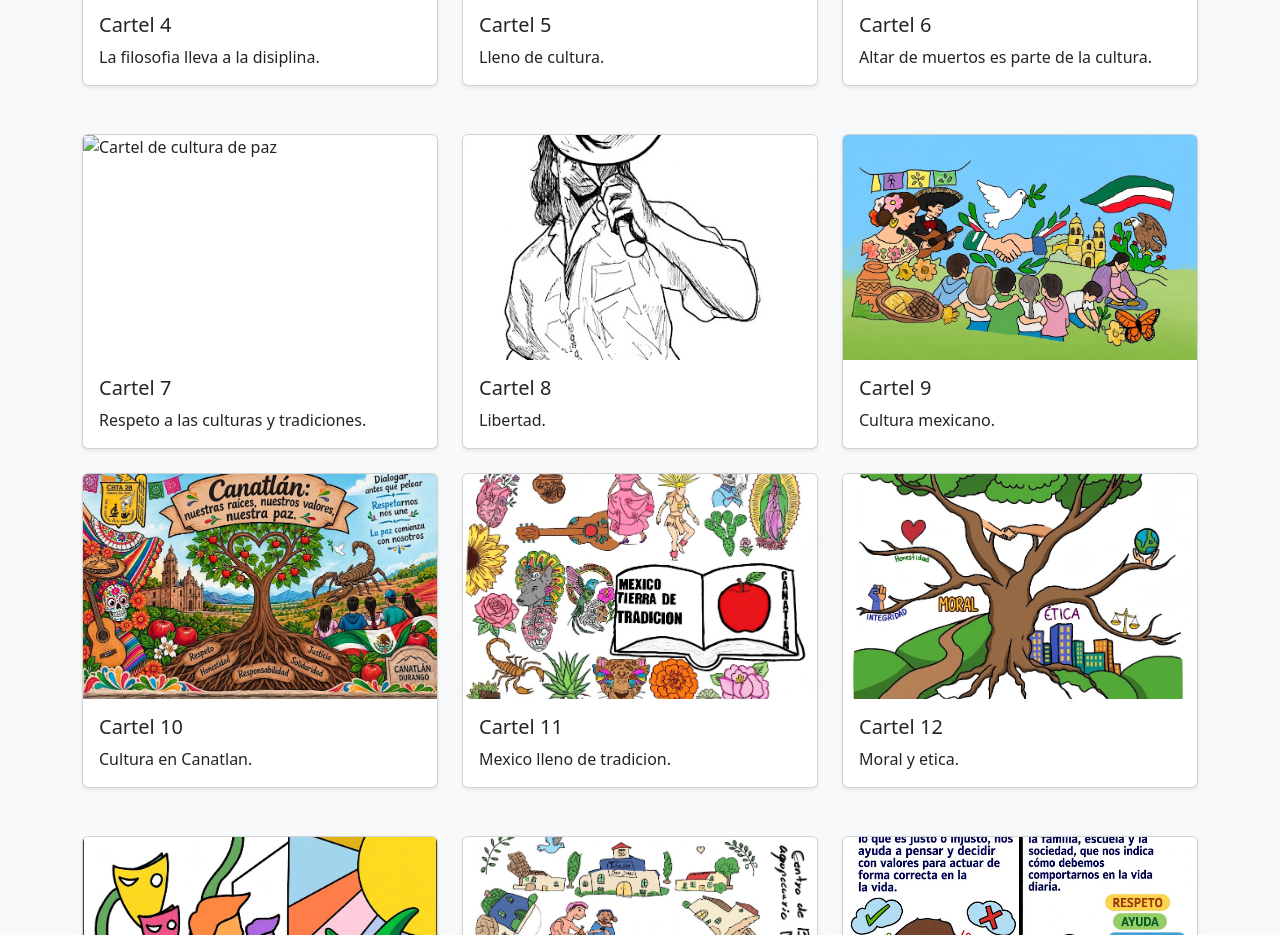
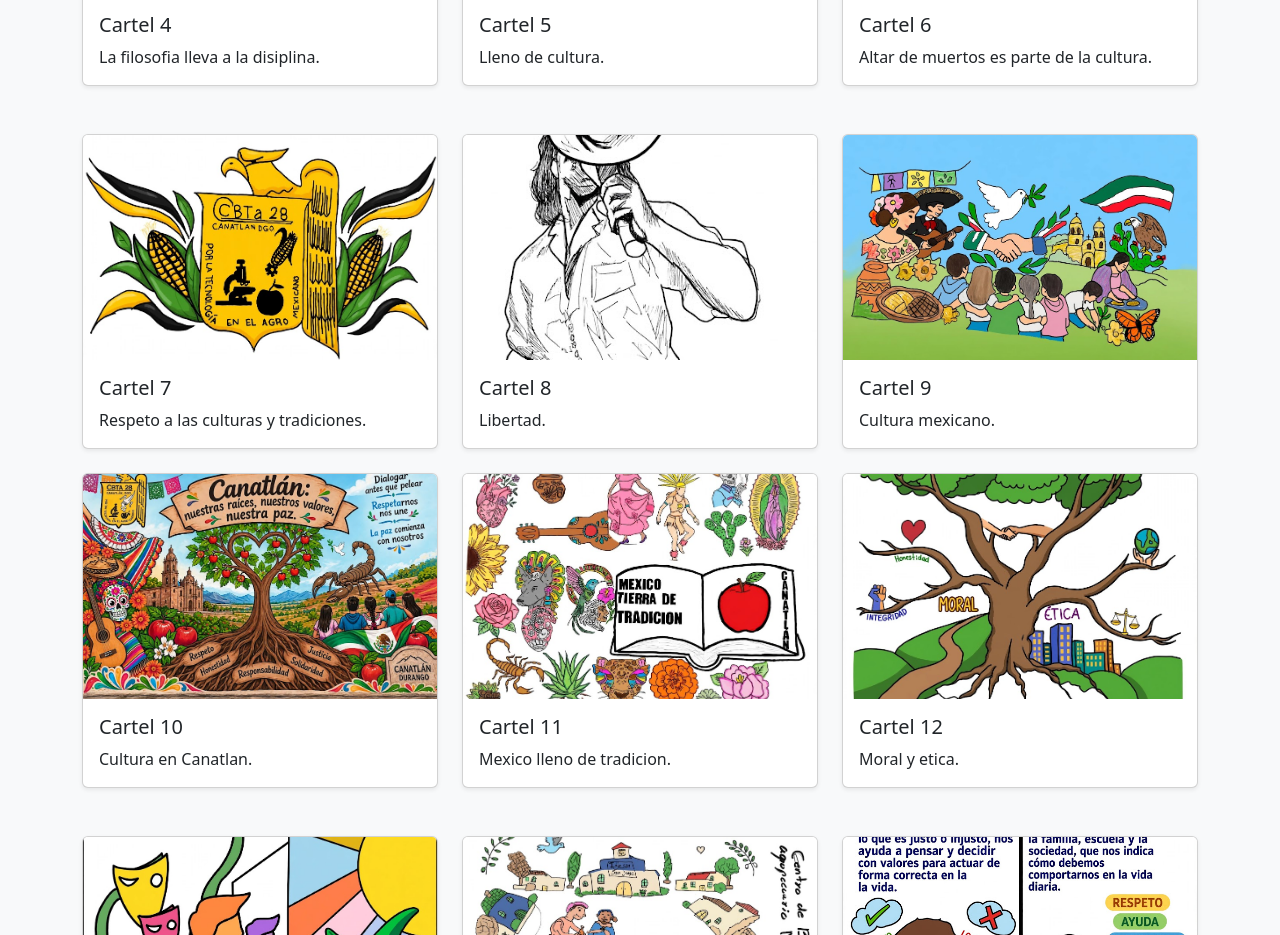
Before and after one commit to Sayfrya/CulturaPazCBTa28, a plain HTML site: page index.html in a window 1280 px wide. Shown: the part 822-1757 px from the top of the page. Drawn offline with nearby package versions, Linux system fonts and the light colour scheme; files whose address does not match are found by name.

Commit message:
Update index.html

```diff
--- a/index.html
+++ b/index.html
@@ -259,7 +259,7 @@
                     <div class="card shadow-sm">
 
                         <img
-                            src="imagenes_carteles\1.jpg"
+                            src="https://raw.githubusercontent.com/Sayfrya/CulturaPazCBTa28/refs/heads/main/7.jpg"
                             class="card-img-top"
                             alt="Cartel de cultura de paz"
                         >
```
